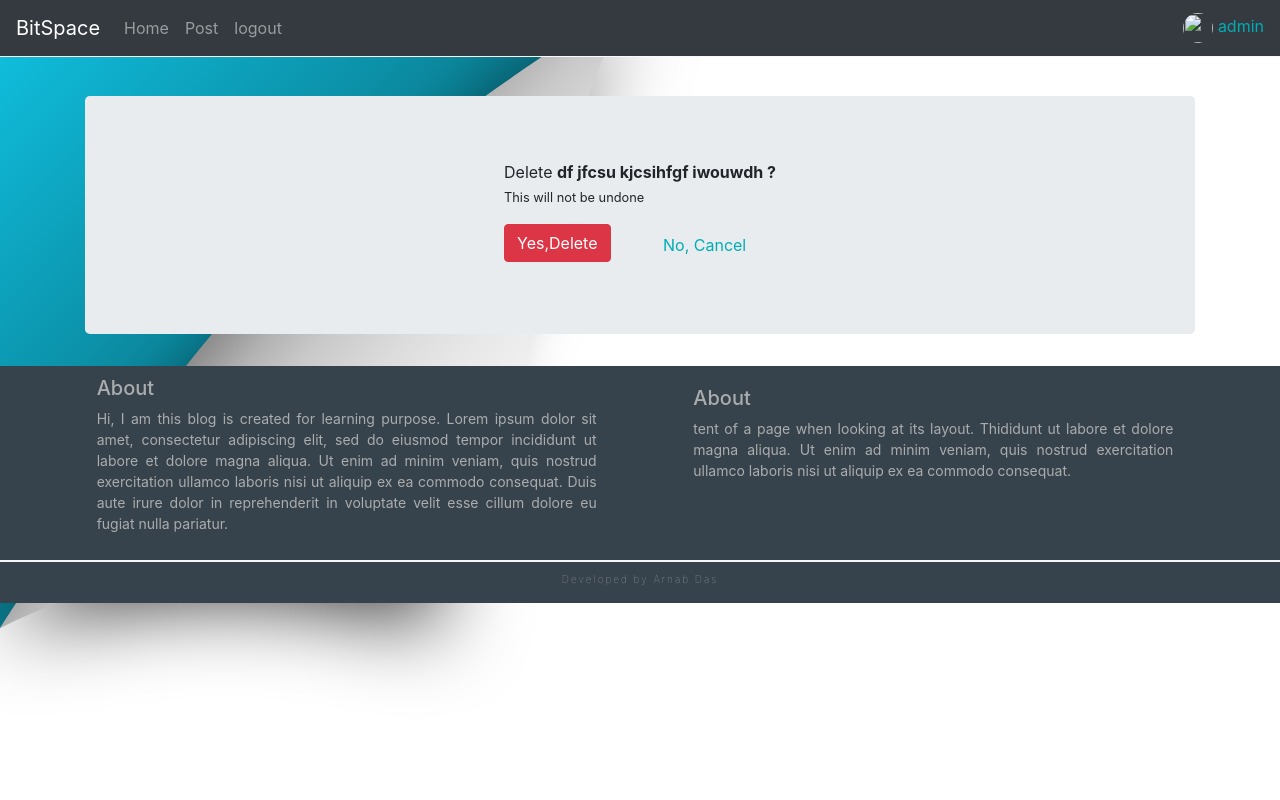
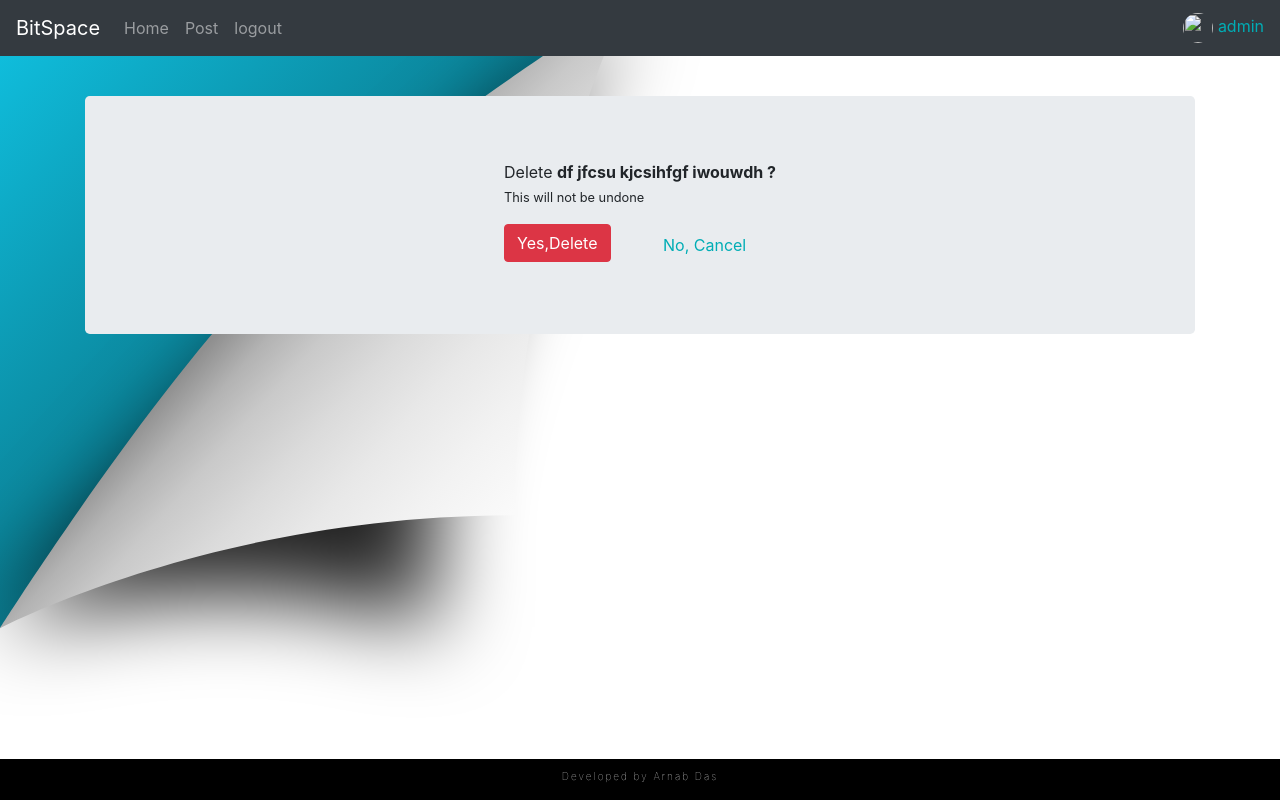
Before and after one commit to arnabdas95/BitSpace_Blog, a Django app: page /delete/18/ in a window 1280 px wide. Run offline with Django 3.2, Linux system fonts and the light colour scheme; a user stored in the database is signed in; data comes from the database, SQL or seed files in the repository; both versions use the stored data as it was after the commit; parts of the project's set-up code (start-up, migrations or seed data) failed here and were passed over; some libraries are stand-ins or nearby versions.

Commit message:
Change about section style.Now it only in index page Fotter is fixed in the bottom Modify the insert image inline css in external post img div by !important sign collectstatic files

```diff
--- a/blogs/models.py
+++ b/blogs/models.py
@@ -1,8 +1,10 @@
 import ckeditor
+from ckeditor_uploader.fields import RichTextUploadingField
 from django.db import models
 from django.contrib.auth.models import User
 from PIL import Image
 from ckeditor.fields import RichTextField
+
 
 # Create your models here.
 
@@ -24,8 +26,8 @@
 class Article(models.Model):
     user = models.ForeignKey(User, on_delete=models.CASCADE)
     title = models.CharField(max_length=500)
-    #details = models.TextField()
-    details = RichTextField()
+    details = RichTextUploadingField()
+    #details = RichTextField()
     title_image = models.ImageField(default='default_title.jpg', upload_to='Article_heading_pics')
     publish_date = models.DateTimeField(auto_now=True)
 
--- a/blogs/static/blogs/css/homestyle.css
+++ b/blogs/static/blogs/css/homestyle.css
@@ -84,8 +84,12 @@
       padding-top: 10px;
       border-bottom: 2px solid #393e4652;
   }
-  .post > p > img{width: 100%;
-  height: auto;}
+
+  .post p img { max-width: 100% !important;
+                min-width:50% !important;
+                height: auto !important;
+
+      }
 
   .mypic {
       height: 150px;
@@ -137,14 +141,20 @@
 
 .footer-outer {
 
-    margin-top: 20px;
+    margin-top:2opx;
+     padding:15px;
+    margin-bottom: 30px;
     display: flex;
     flex-direction: column;
     width: 100%;
-    background-color: rgb(54, 67, 77);
+
+
+    background-image: linear-gradient(to bottom, rgba(134, 203, 207,1), rgba(255,0,0,0));
     flex-wrap: wrap;
-    color: rgb(172, 172, 172);
+    color: black;
     font-size:14px;
+
+
 
 
 }
@@ -172,13 +182,15 @@
 }
 
 .inner2 {
+position:fixed;
     left: 0;
     bottom: 0;
     width: 100%;
     font-size: 10px;
     letter-spacing: 2px;
     font-weight: lighter;
-
-    margin-top:10px;
+    background:black;
+    color:white;
+    padding-top:10px;
     text-align: center;
 }
--- a/blogs/templates/blogs/base.html
+++ b/blogs/templates/blogs/base.html
@@ -10,6 +10,9 @@
     <link rel="stylesheet" href="https://stackpath.bootstrapcdn.com/bootstrap/4.4.1/css/bootstrap.min.css" integrity="sha384-Vkoo8x4CGsO3+Hhxv8T/Q5PaXtkKtu6ug5TOeNV6gBiFeWPGFN9MuhOf23Q9Ifjh" crossorigin="anonymous">
   <link rel="stylesheet" href="{% static 'blogs/css/homestyle.css' %}" type="text/css">
     <title>BitSpace</title>
+
+
+
 </head>
 
 <body>
@@ -17,7 +20,7 @@
 
 
 
-    <nav class="navbar fixed-top navbar-expand-lg navbar-dark bg-dark border-bottom border-light " >
+    <nav class="navbar fixed-top navbar-expand-lg navbar-dark bg-dark   " >
         <a class="navbar-brand" href="{% url 'blogs:index' %}">BitSpace</a>
         <button class="navbar-toggler" type="button" data-toggle="collapse" data-target="#navbarText" aria-controls="navbarText" aria-expanded="false" aria-label="Toggle navigation">
           <span class="navbar-toggler-icon"></span>
@@ -80,33 +83,9 @@
     {% endblock %}
 
 
-<div class="footer-outer">
-        <div class="inner1">
-            <div class="about">
-                <h5>About</h5>
-           <p> Hi, I am this blog is created for learning purpose.
-               Lorem ipsum dolor sit amet, consectetur adipiscing elit,
-               sed do eiusmod tempor incididunt ut labore et dolore magna aliqua.
-               Ut enim ad minim veniam, quis nostrud exercitation ullamco laboris nisi ut aliquip ex ea commodo consequat.
-               Duis aute irure dolor in reprehenderit in voluptate velit esse cillum dolore eu fugiat nulla pariatur.
-               </p>
-
-            </div>
-
-            <div class="other">
-                <h5>About</h5>
-            <p> tent of a page when looking at its layout.
-             Thididunt ut labore et dolore magna aliqua.
-               Ut enim ad minim veniam, quis nostrud exercitation ullamco laboris nisi ut aliquip ex ea commodo consequat.
-              </p>
-            </div>
-
-        </div>
-
-        <div class="inner2">
+    <div class="inner2">
             <p>Developed by Arnab Das </p>
         </div>
-   </div>
 
 
     <!-- Optional JavaScript -->
@@ -116,4 +95,5 @@
     <script src="https://stackpath.bootstrapcdn.com/bootstrap/4.4.1/js/bootstrap.min.js" integrity="sha384-wfSDF2E50Y2D1uUdj0O3uMBJnjuUD4Ih7YwaYd1iqfktj0Uod8GCExl3Og8ifwB6" crossorigin="anonymous"></script>
 </body>
 
+
 </html>
```
Also changed, not shown: bitspace/settings.py (+8 -6 lines), blogs/templates/blogs/index.html (+23 -6 lines), blogs/migrations/0005_auto_20200428_0202.py (added), db.sqlite3, media/Article_heading_pics/25521.jpg (added), media/Article_heading_pics/alps-beautiful-blue-cold-547115.jpg (added), media/Article_heading_pics/boat_mountains_lake_135258_2560x1440.jpg (added), media/Article_heading_pics/head.jpg (added), media/profile_pics/DSC_2768.JPG (added), media/profile_pics/cat.jpg (added), media/upload/2020/04/28/artwalls.png (added), media/upload/2020/04/28/artwalls_Hgy4LqO.png (added), media/upload/2020/04/28/cat.jpg (added), media/upload/2020/04/28/download.png (added), 1 more files, 2 other files.
